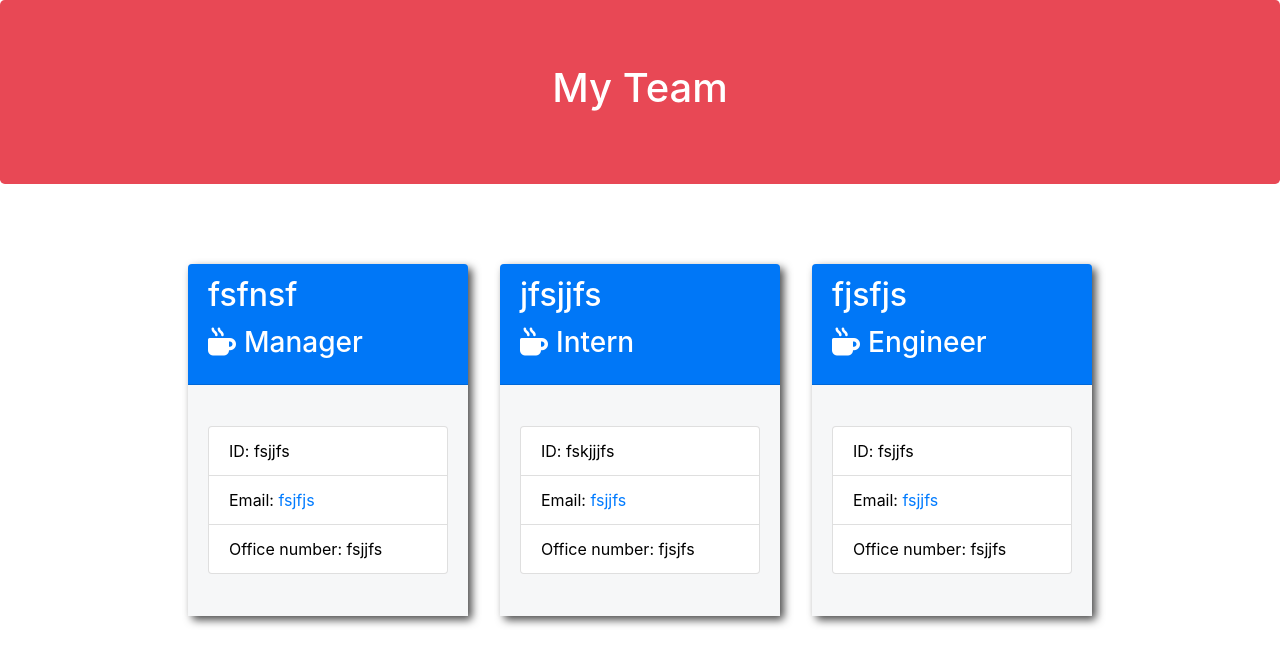
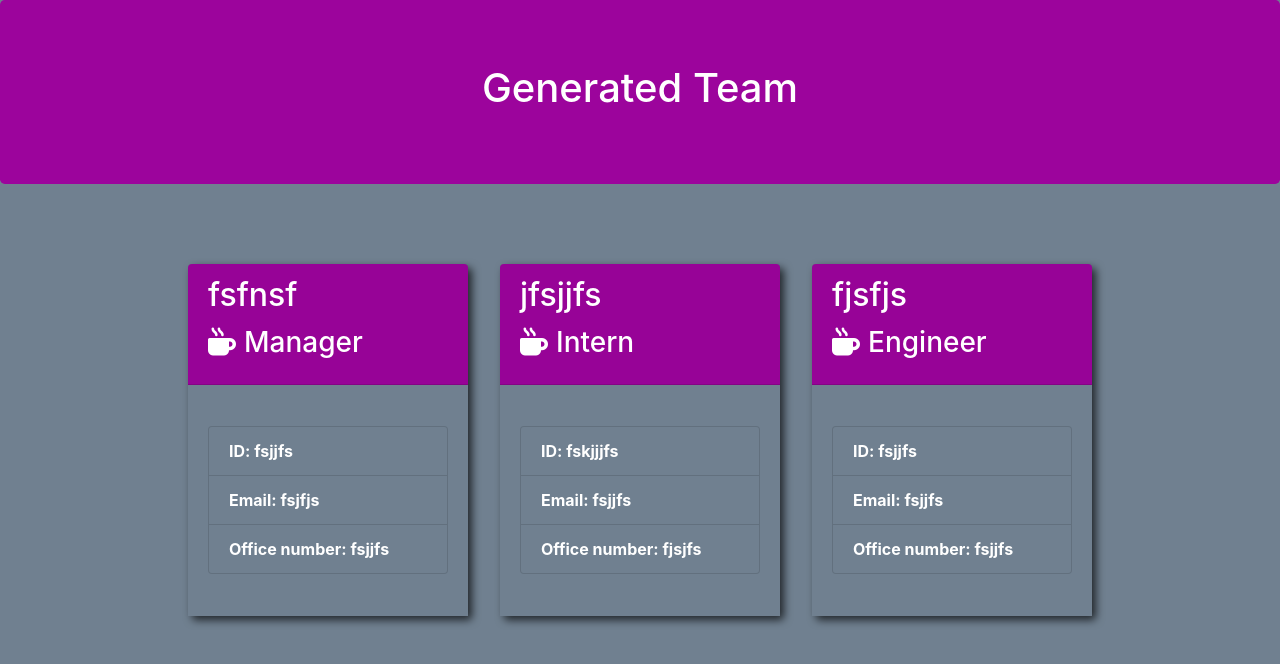
Before and after one commit to RobertRouthier/Team-Profile-Generator, a website: page team.html in a window 1280 px wide. Drawn offline with nearby package versions, Linux system fonts and the light colour scheme.

Commit message:
some styling done

```diff
--- a/index.js
+++ b/index.js
@@ -177,7 +177,7 @@ function createCard(employees) {
           <ul class="list-group">
             <li class="list-group-item">ID: ${employee.id}</li>
             <li class="list-group-item">
-              Email: <a href="mailto:fs@gmail.com">${employee.email}</a>
+              Email: <a href="mailto:${employee.email}">${employee.email}</a>
             </li>
             <li class="list-group-item">Office number: ${employee.getExtra()}</li>
           </ul>
--- a/style.css
+++ b/style.css
@@ -1,6 +1,10 @@
 .team-heading {
-    background-color: #e84855;
+    background-color: rgb(156, 4, 156);
     color: #ffffff;
+  }
+
+  body{
+      background-color: slategrey;
   }
 
   .team-area {
@@ -14,7 +18,7 @@
     max-width: 280px;
     width: 90%;
     min-height: 22rem;
-    background-color: #007bff;
+    background-color:rgb(156, 4, 156);
     color: white;
     display: flex;
     flex-direction: column;
@@ -27,10 +31,16 @@
     display: flex;
     flex-direction: column;
     justify-content: center;
-    background-color: #f6f7f8;
+    background-color: slategrey;
   }
 
   .list-group-item {
-    color: #000000;
+    background-color: slategrey;
+    color: white;
+    font-weight: bolder;
     text-decoration: none;
   }
+
+  a{
+      color: #ffffff;
+  }
--- a/team.html
+++ b/team.html
@@ -5,7 +5,7 @@
     <meta charset="UTF-8" />
     <meta name="viewport" content="width=device-width, initial-scale=1.0" />
     <meta http-equiv="X-UA-Compatible" content="ie=edge" />
-    <title>My Team</title>
+    <title>Generated Team</title>
     <link
       rel="stylesheet"
       href="https://stackpath.bootstrapcdn.com/bootstrap/4.3.1/css/bootstrap.min.css"
@@ -20,7 +20,7 @@
     <div class="container-fluid">
       <div class="row">
         <div class="col-12 jumbotron mb-3 team-heading">
-          <h1 class="text-center">My Team</h1>
+          <h1 class="text-center">Generated Team</h1>
         </div>
       </div>
     </div>
```
